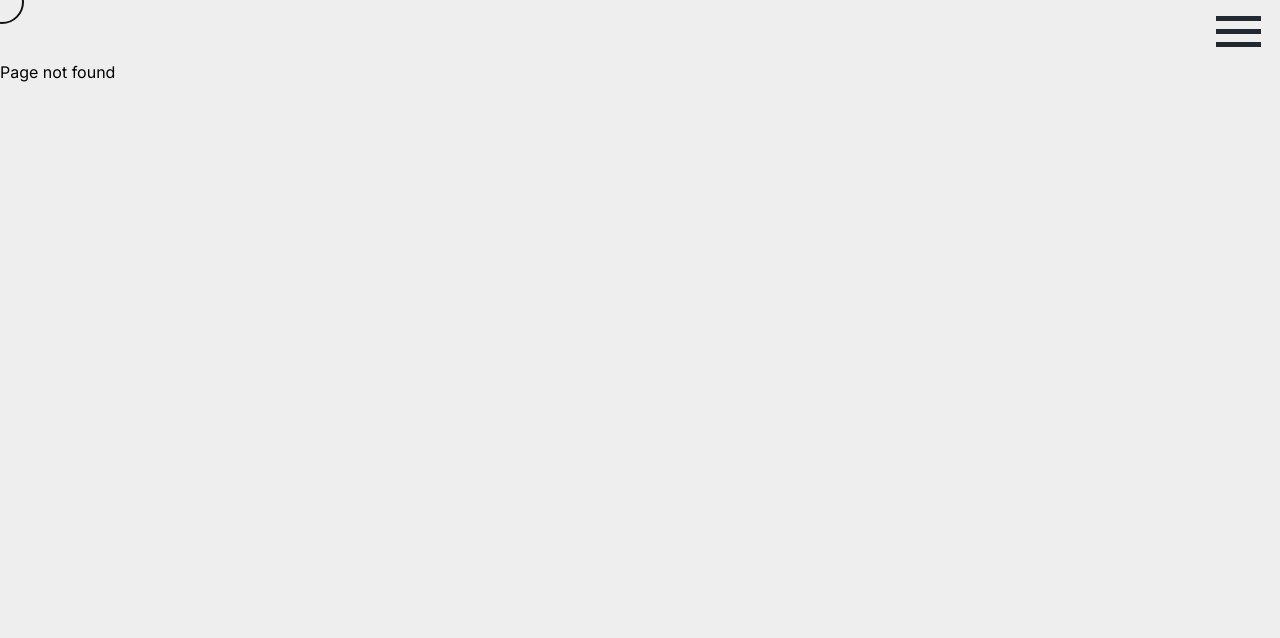
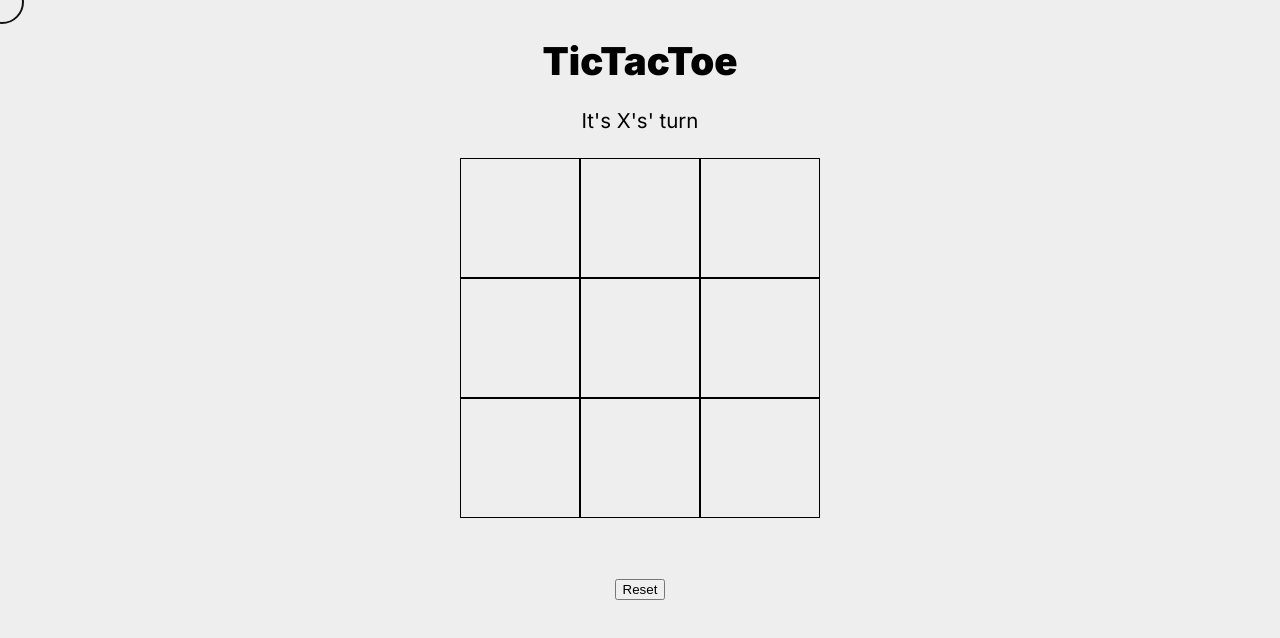
Before and after one commit to tanuarta/tanuarta.github.io, a React (Create React App) app in the folder tanuarta/: page /tictactoe in a window 1280 px wide. Before the commit this address had no page. Shown: the top 638 px of the page. Built offline with nearby package versions, Linux system fonts and the light colour scheme.

Commit message:
Added new tictactoe page

```diff
--- a/tanuarta/package.json
+++ b/tanuarta/package.json
@@ -13,7 +13,7 @@
     "react-fast-marquee": "^1.3.5",
     "react-helmet": "^6.1.0",
     "react-router-dom": "^6.8.1",
-    "react-scripts": "5.0.1",
+    "react-scripts": "^5.0.1",
     "react-scroll-parallax": "^3.3.2",
     "react-use-scroll-direction": "^0.1.0",
     "web-vitals": "^2.1.4"
--- a/tanuarta/src/Pages/Projects.jsx
+++ b/tanuarta/src/Pages/Projects.jsx
@@ -1,7 +1,7 @@
 import React from 'react';
 import Header from '../Components/Header';
 import styles from './Projects.module.scss'
-import laptop from '../Media/laptop.png'
+import { Link } from "react-router-dom";
 
 const Projects = ({ setCursorMode }) => {
 
@@ -18,8 +18,9 @@ const Projects = ({ setCursorMode }) => {
 
       <div className={styles.box}>
         <div className={styles.proj}>
-          <img src={laptop} />
-          <iframe src='https://riemiee.github.io' />
+          <Link to='/tictactoe'>
+            TicTacToe
+          </Link>
         </div>
       </div>
     </div>
--- a/tanuarta/src/Pages/Projects.module.scss
+++ b/tanuarta/src/Pages/Projects.module.scss
@@ -19,7 +19,6 @@
   align-items: center;
   padding-top: 2%;
   width: 100%;
-  z-index: -1;
 }
 
 .proj iframe {
--- /dev/null
+++ b/tanuarta/src/Pages/TicTacToe.css
@@ -0,0 +1,47 @@
+.main {
+  display: flex;
+  margin: 3%;
+  justify-content: center;
+  align-items: center;
+  flex-direction: column;
+}
+
+.board {
+  display: flex;
+  align-items: center;
+  justify-content: center;
+  flex-wrap: wrap;
+  flex-direction: row;
+  width: 30%;
+}
+
+.box {
+  display: flex;
+  border: 1px black solid;
+  aspect-ratio: 1;
+  flex: 30%;
+  font-size: 4vw;
+  align-items: center;
+  justify-content: center;
+}
+
+.title {
+  font-weight: bolder;
+  font-size: 3vw;
+  margin-bottom: 2%;
+}
+
+.turn-text {
+  font-size: 1.6vw;
+  margin-bottom: 2%;
+
+}
+
+.to-go {
+  color:rgba(0, 0, 0, 0.5);
+}
+
+.reset-button {
+  margin-top: 5%;
+
+}
--- /dev/null
+++ b/tanuarta/src/Pages/TicTacToe.js
@@ -0,0 +1,138 @@
+import { useState } from 'react';
+import './TicTacToe.css';
+
+function TicTacToe() {
+
+  const [board, setBoard] = useState(Array(3).fill('').map(() => Array(3).fill('')));
+  const [turn, setTurn] = useState('X')
+  const [turnQueue, setQueue] = useState([])
+
+  // Check row, column, diagonals of latest move
+  // Verify all corresponding squares are equal
+  const checkWin = (xIndex, yIndex) => {
+    console.log('Checking Win')
+    console.log('x = ' + xIndex)
+    console.log('y = ' + yIndex)
+
+    // Check if row is a win
+    for (let y = 0; y < board.length; y++) {
+      if (board[xIndex][y] !== turn) break;
+      else if (y === board.length - 1) return true;
+    }
+
+    // Check if column is a win
+    for (let x = 0; x < board.length; x++) {
+      if (board[x][yIndex] !== turn) break;
+      else if (x === board.length - 1) return true;
+    }
+
+    // Check diagonal
+    if (xIndex === yIndex) {
+      for (let a = 0; a < board.length; a++) {
+        if (board[a][a] !== turn) break;
+        else if (a === board.length - 1) return true;
+      }
+    }
+
+    // Check anti-diagonal
+    if (parseInt(xIndex) + parseInt(yIndex) === 2) {
+      for (let a = 0; a < board.length; a++) {
+        if (board[a][2 - a] !== turn) break;
+        else if (a === board.length - 1) return true;
+      }
+    }
+
+    return false
+  }
+
+  // Clear move that has opacity at 50% before clearing everything else
+  const reset = () => {
+    let queue = [...turnQueue]
+
+    const removeTurn = queue.shift()
+    let box = document.getElementById(removeTurn[0] + removeTurn[1])
+    box.className = 'box'
+
+    setQueue([])
+    setTurn('X')
+    setBoard(Array(3).fill('').map(() => Array(3).fill('')))
+
+  }
+
+  const move = (e) => {
+    const xIndex = e.target.getAttribute('x-index');
+    const yIndex = e.target.getAttribute('y-index');
+
+    // Prevent clicking on occupied square
+    if (board[xIndex][yIndex] !== '') return
+
+
+    // Create shallow copies to change state
+    let newBoard = [...board]
+    let queue = [...turnQueue]
+    newBoard[xIndex][yIndex] = turn
+
+    // Change opacity of next cleared square
+    if (queue.length === 5) {
+      const xCord = queue[0][0]
+      const yCord = queue[0][1]
+
+      let box = document.getElementById(xCord + yCord)
+      box.className = box.className + ' to-go'
+    }
+
+    // Remove a move, and return opacity back to normal
+    if (queue.length > 5) {
+      const removeTurn = queue.shift()
+      newBoard[removeTurn[0]][removeTurn[1]] = ''
+
+      const xCord = queue[0][0]
+      const yCord = queue[0][1]
+
+      let box = document.getElementById(xCord + yCord)
+      box.className = box.className + ' to-go'
+
+      box = document.getElementById(removeTurn[0] + removeTurn[1])
+      console.log(box)
+      box.className = 'box'
+    }
+
+    setBoard(newBoard)
+    queue.push([xIndex, yIndex])
+    setQueue(queue)
+
+    if (checkWin(xIndex, yIndex)) {
+      alert('You Win!');
+    }
+
+    if (turn === 'X') setTurn('O');
+    else setTurn('X')
+  }
+
+  return (
+    <div className="main">
+
+      <span className='title'>
+        TicTacToe
+      </span>
+
+      <span className='turn-text'>
+        It's {turn}'s' turn
+      </span>
+
+      <div className='board'>
+        {
+          board.map((content, x) =>
+            content.map((symbol, y) =>
+              <div className='box' onClick={move} id={x.toString() + y.toString()} key={x.toString() + y.toString()} x-index={x} y-index={y}>{symbol}</div>
+            )
+          )
+        }
+      </div>
+
+      <button className='reset-button' onClick={reset}>Reset</button>
+    </div>
+  );
+}
+
+export default TicTacToe;
--- a/tanuarta/src/main.jsx
+++ b/tanuarta/src/main.jsx
@@ -5,6 +5,7 @@ import Projects from './Pages/Projects';
 import About from './Pages/About';
 import Unknown from './Pages/Unknown';
 import Blog from './Pages/Blog';
+import TicTacToe from './Pages/TicTacToe';
 
 const Main = ({ setCursorMode }) => {
   return (
@@ -12,8 +13,10 @@ const Main = ({ setCursorMode }) => {
       <Route path='/' element={<Home setCursorMode={setCursorMode} />} />
       <Route path='/projects' element={<Projects setCursorMode={setCursorMode} />}></Route>
       <Route path='/about' element={<About setCursorMode={setCursorMode} />}></Route>
-      <Route path='/Blog' element={<Blog setCursorMode={setCursorMode} />}></Route>
+      <Route path='/blog' element={<Blog setCursorMode={setCursorMode} />}></Route>
+      <Route path="/tictactoe" element={<TicTacToe setCursorMode={setCursorMode} />} />
       <Route path="*" element={<Unknown setCursorMode={setCursorMode} />} />
+
     </Routes>
   );
 }
```
Also changed, not shown: 1 other file (tests, documents, lock files or other folders).
